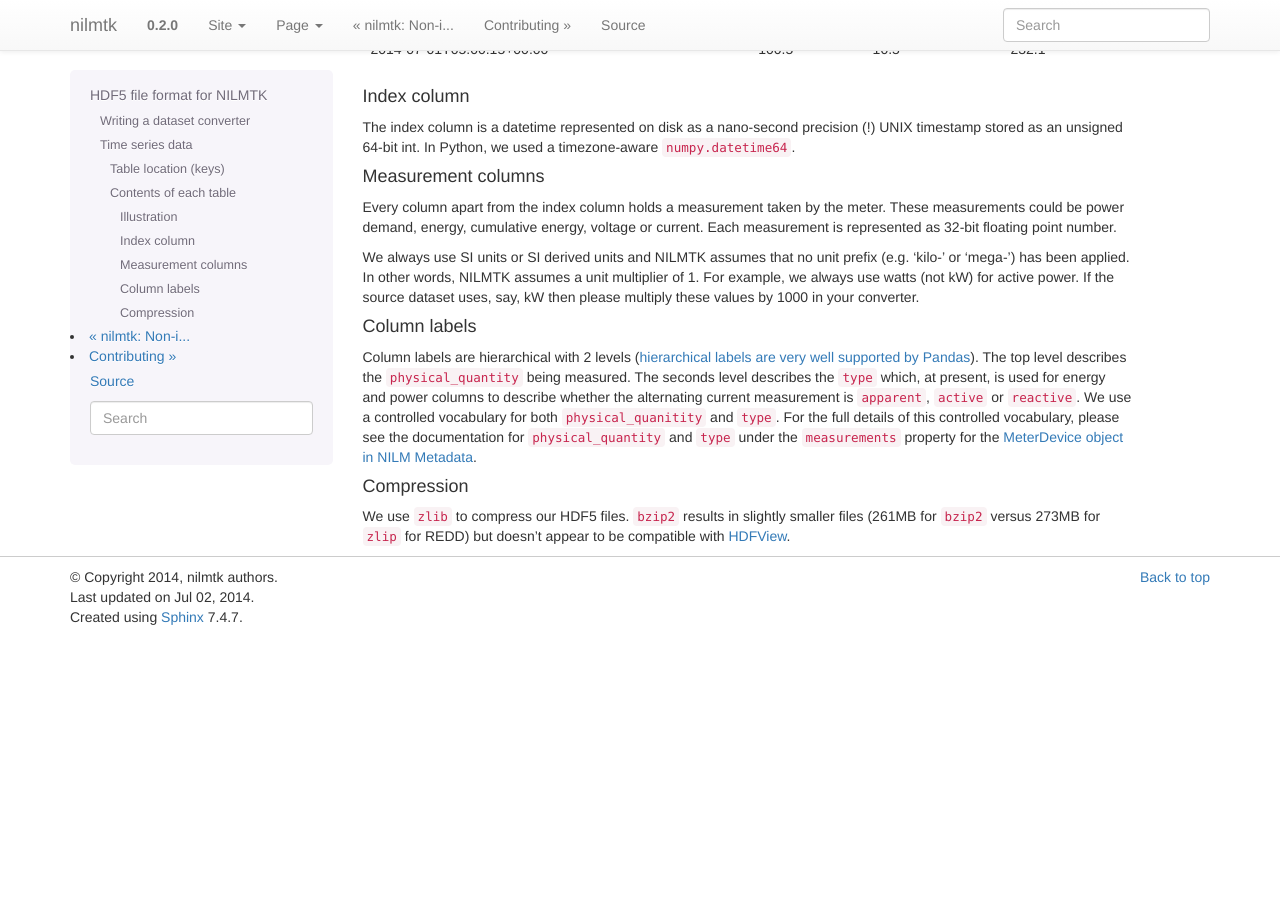
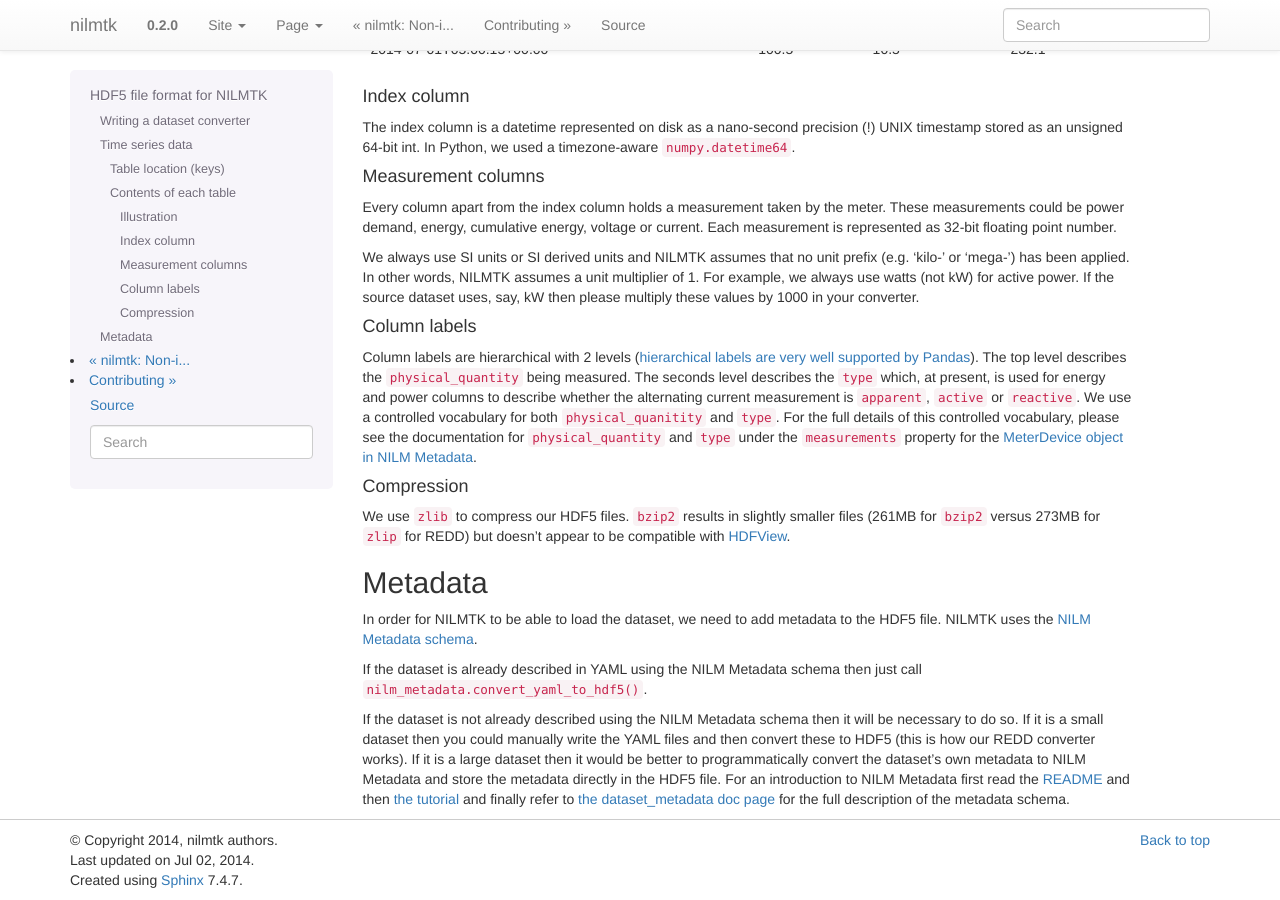
Before and after one commit to nilmtk/nilmtk, a Sphinx documentation site: the page built from docs/source/hdf5_file_format.rst, in a window 1280 px wide and 900 px high, scrolled down 850 px. Built offline with Sphinx 7.4.7, drawn with Linux system fonts in a browser that asks for light colours; before the commit the page ends 1487 px from its top, so only the background shows below that.

Commit message:
add description of metadata

```diff
--- a/docs/source/hdf5_file_format.rst
+++ b/docs/source/hdf5_file_format.rst
@@ -110,3 +110,27 @@ We use ``zlib`` to compress our HDF5 files.  ``bzip2`` results in
 slightly smaller files (261MB for ``bzip2`` versus 273MB for ``zlip``
 for REDD) but doesn't appear to be compatible with `HDFView
 <http://www.hdfgroup.org/products/java/release/download.html>`_.
+
+Metadata
+========
+
+In order for NILMTK to be able to load the dataset, we need to add
+metadata to the HDF5 file.  NILMTK uses the `NILM Metadata schema
+<https://github.com/nilmtk/nilm_metadata>`_.
+
+If the dataset is already described in YAML using the NILM Metadata
+schema then just call ``nilm_metadata.convert_yaml_to_hdf5()``.
+
+If the dataset is not already described using the NILM Metadata schema
+then it will be necessary to do so.  If it is a small dataset then you
+could manually write the YAML files and then convert these to HDF5
+(this is how our REDD converter works).  If it is a large dataset then
+it would be better to programmatically convert the dataset's own
+metadata to NILM Metadata and store the metadata directly in the HDF5
+file.  For an introduction to NILM Metadata first read the `README
+<https://github.com/nilmtk/nilm_metadata/blob/master/README.md>`_ and
+then `the tutorial
+<http://nilm-metadata.readthedocs.org/en/latest/tutorial.html>`_ and
+finally refer to `the dataset_metadata doc page
+<http://nilm-metadata.readthedocs.org/en/latest/dataset_metadata.html>`_
+for the full description of the metadata schema.
```
